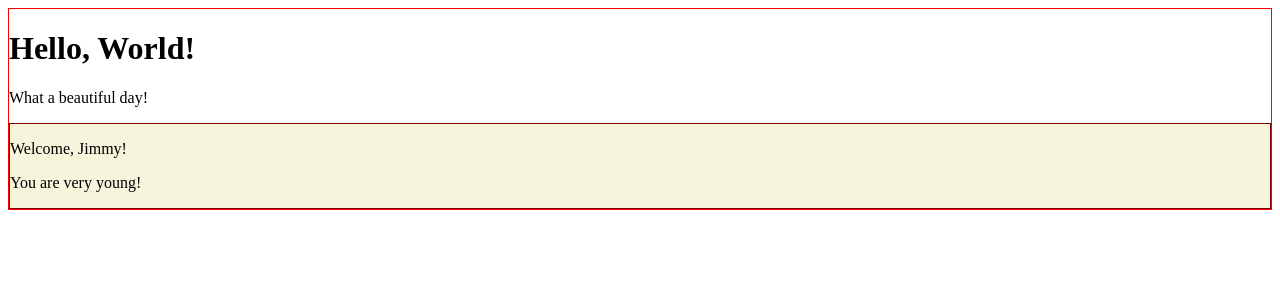
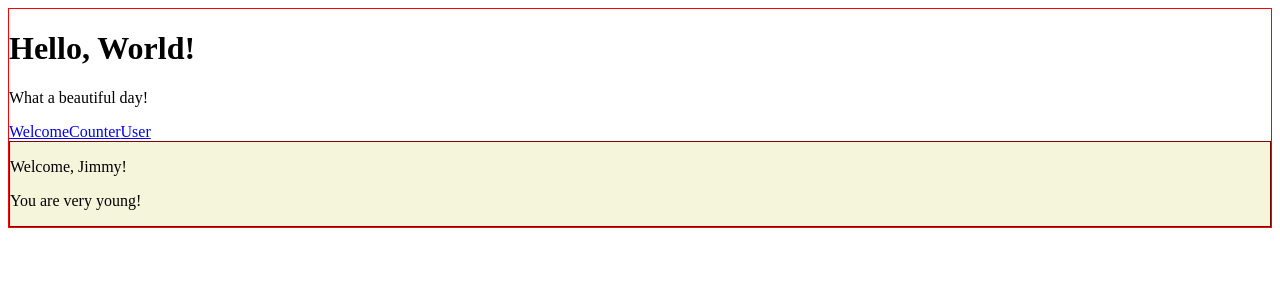
Before and after one commit to leggio98/react-exercises, a React (Create React App) app in the folder react-exercises/: page / in a window 1280 px wide. Shown: the top 300 px of the page. Built offline with nearby package versions, Linux system fonts and the light colour scheme.

Commit message:
Add ReactRouter-04

```diff
--- a/react-exercises/src/App.js
+++ b/react-exercises/src/App.js
@@ -14,7 +14,7 @@ import { Login } from "./Login"
 import { Sum } from "./Sum"
 import TodoList from "./TodoList"
 import { UncontrolledLogin } from "./UncontrolledLogin"
-import {Routes, Route} from 'react-router-dom'
+import {Routes, Route, Link} from 'react-router-dom'
 import { Welcome } from "./Welcome"
 import ShowGitHubUser from "./ShowGitHubUser"
 
@@ -33,10 +33,16 @@ export class App extends React.Component {
     render () {
         return <div>
             <Container title={<Hello />}>
+                <div>
+                    <Link to='/'>Welcome</Link>
+                    <Link to='/counter'>Counter</Link>
+                    <Link to='users/:username'>User</Link>
+
+                </div>
             <Routes>
                 <Route path='/' element={<Welcome name={'Jimmy'}/>}/>
                 <Route path='/counter' element={<Counter/>} />
-                <Route path='users/:username' element={<ShowGitHubUser/>} />
+                <Route path='users/:username' element={<ShowGitHubUser username={'mario'}/>} />
             </Routes>
             </Container>
             </div>
```
